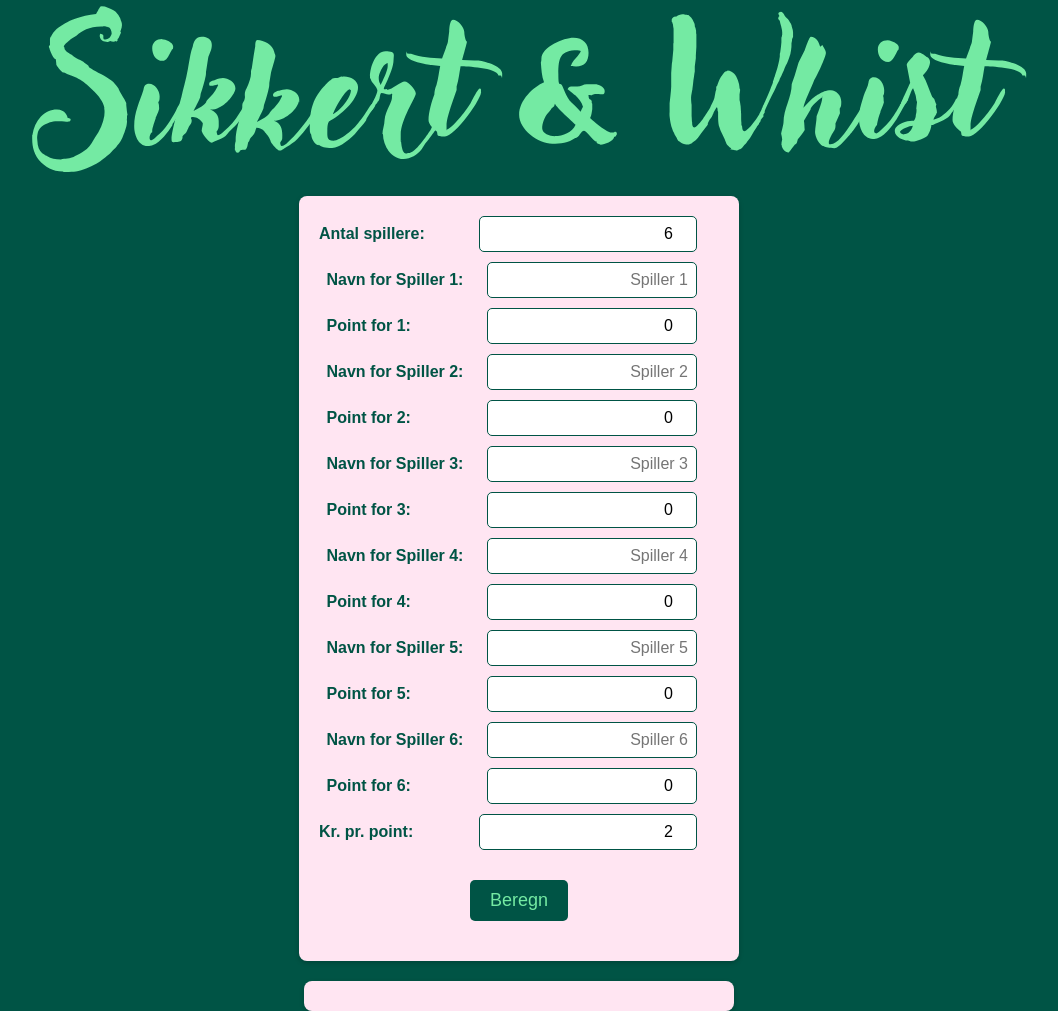
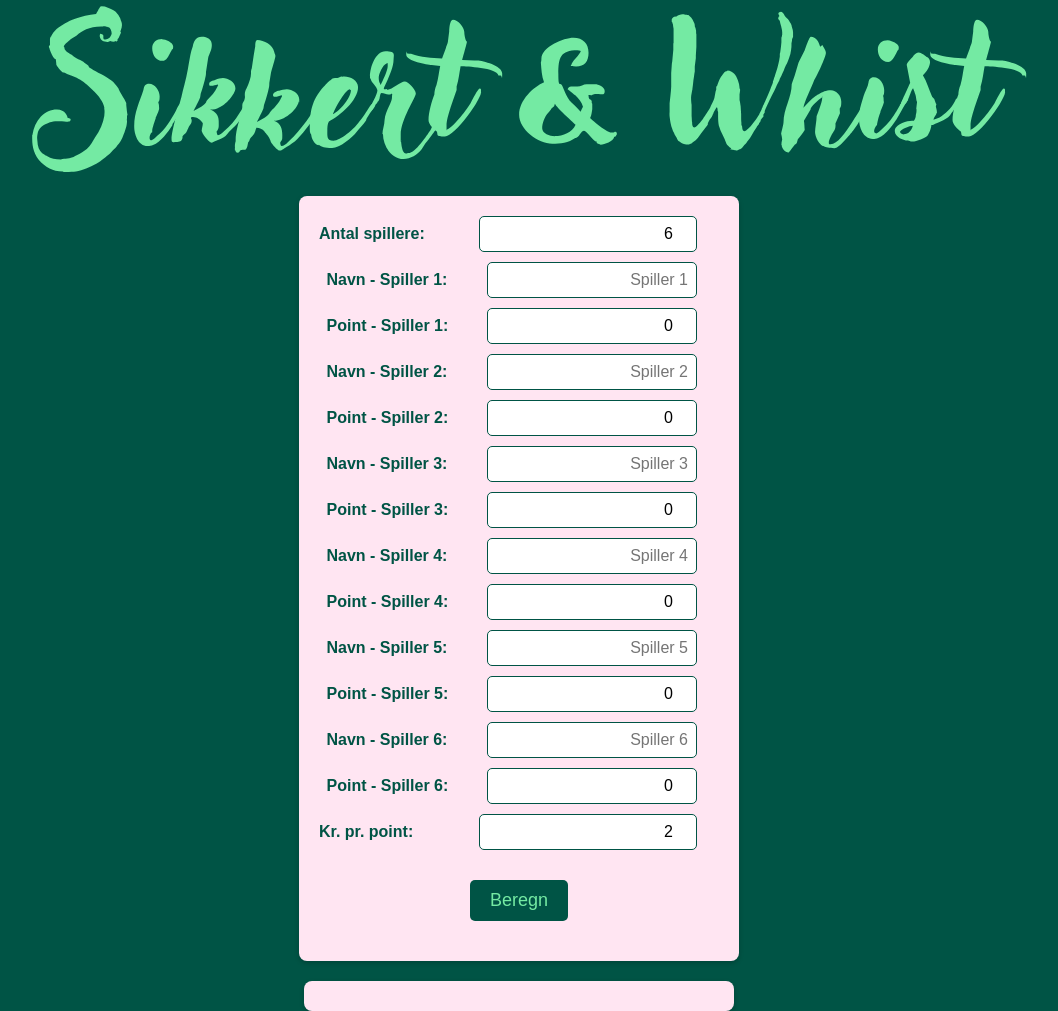
Before and after one commit to oerwood/whist, a Flask app: page / in a window 1280 px wide. Shown: the whole page, without its empty margins (121-1179 px from the left). Run offline with Flask 3, Linux system fonts and the light colour scheme.

Commit message:
Update index.html

```diff
--- a/templates/index.html
+++ b/templates/index.html
@@ -75,7 +75,7 @@
                 row.classList.add("input-row");
 
                 let label = document.createElement("label");
-                label.innerHTML = `Navn for Spiller ${i}:`;
+                label.innerHTML = `Navn - Spiller ${i}:`;
                 row.appendChild(label);
 
                 let input = document.createElement("input");
@@ -90,7 +90,7 @@
                 pointRow.classList.add("input-row");
 
                 let pointLabel = document.createElement("label");
-                pointLabel.innerHTML = `Point for ${i}:`;
+                pointLabel.innerHTML = `Point - Spiller ${i}:`;
                 pointRow.appendChild(pointLabel);
 
                 let pointInput = document.createElement("input");
```
